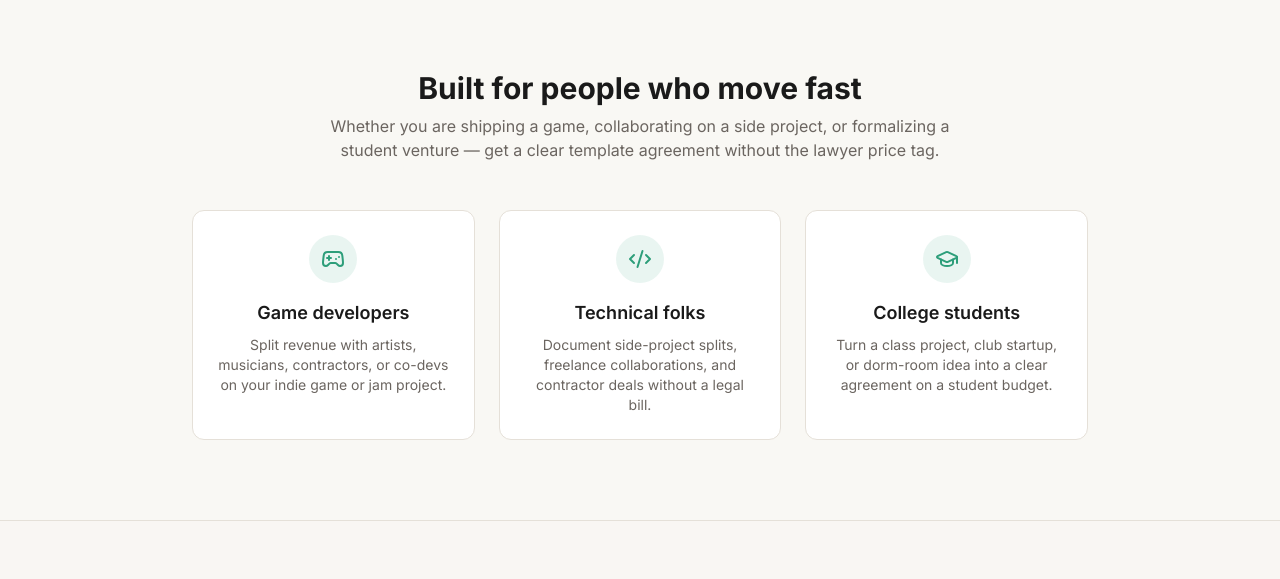
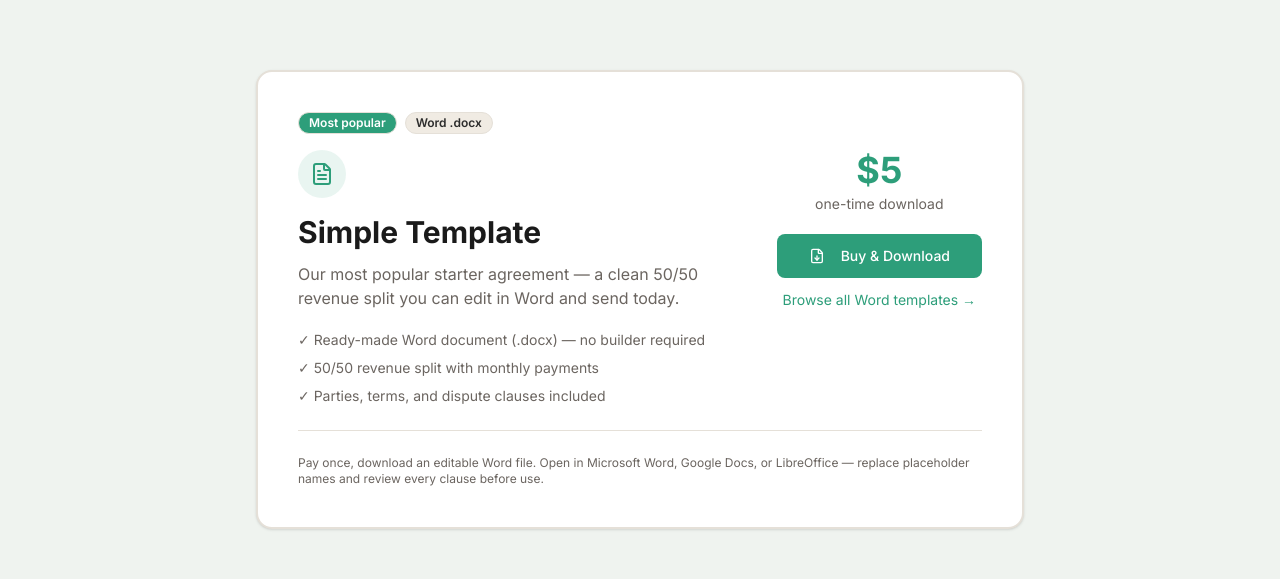
Before and after one commit to mediumspark/QuickDraft, a React (Vite) app: page / in a window 1280 px wide. Shown: the part 816-1395 px from the top of the page. Built offline with nearby package versions, Linux system fonts and the light colour scheme; no server answers.

Commit message:
SEO and Template Purchase

```diff
--- a/scripts/generate-sitemap.mjs
+++ b/scripts/generate-sitemap.mjs
@@ -14,6 +14,7 @@ const routes = [
   '/faq',
   '/pricing',
   '/boilerplates',
+  '/boilerplates/simple-template',
   '/templates/revenue-sharing',
   '/templates/profit-sharing',
   '/templates/commission',
--- a/scripts/prerender.mjs
+++ b/scripts/prerender.mjs
@@ -20,6 +20,7 @@ const routes = [
   '/faq',
   '/pricing',
   '/boilerplates',
+  '/boilerplates/simple-template',
   '/templates/revenue-sharing',
   '/templates/profit-sharing',
   '/templates/commission',
--- a/src/components/Navbar.jsx
+++ b/src/components/Navbar.jsx
@@ -75,6 +75,7 @@ export default function Navbar({ variant = 'landing' }) {
 
         {variant === 'landing' && (
           <nav className="hidden md:flex items-center gap-6 text-sm">
+            <a href="#simple-template" className="text-muted-foreground hover:text-foreground transition-colors">Simple Template</a>
             <a href="#features" className="text-muted-foreground hover:text-foreground transition-colors">Features</a>
             <a href="#agreements" className="text-muted-foreground hover:text-foreground transition-colors">Agreements</a>
             <a href="#pricing" className="text-muted-foreground hover:text-foreground transition-colors">Pricing</a>
--- a/src/data/boilerplateProducts.js
+++ b/src/data/boilerplateProducts.js
@@ -3,6 +3,18 @@ import { templates } from '@/data/templates'
 export const BOILERPLATE_PRICE_CENTS = 500
 
 export const boilerplateProducts = [
+  {
+    id: 'simple-template',
+    templateId: 'rev-50-50',
+    name: 'Simple Template',
+    description: 'Our most popular starter agreement — a clean 50/50 revenue split you can edit in Word and send today.',
+    highlights: [
+      'Ready-made Word document (.docx) — no builder required',
+      '50/50 revenue split with monthly payments',
+      'Parties, terms, and dispute clauses included',
+    ],
+    featured: true,
+  },
   {
     id: 'revenue-sharing',
     templateId: 'rev-50-50',
@@ -75,6 +87,10 @@ export function getBoilerplateProduct(id) {
   return boilerplateProducts.find((p) => p.id === id)
 }
 
+export function getFeaturedBoilerplate() {
+  return boilerplateProducts.find((p) => p.featured) ?? boilerplateProducts[0]
+}
+
 export function getBoilerplateAgreementData(product) {
   const template = templates.find((t) => t.id === product.templateId)
   return template?.data ?? null
--- a/src/pages/Boilerplates.jsx
+++ b/src/pages/Boilerplates.jsx
@@ -32,7 +32,10 @@ export default function Boilerplates() {
               className="rounded-xl border bg-card p-6 hover:border-primary/50 hover:shadow-md transition-all group"
             >
               <div className="flex items-start justify-between gap-3 mb-3">
-                <Badge variant="secondary">Word .docx</Badge>
+                <div className="flex flex-wrap gap-2">
+                  <Badge variant="secondary">Word .docx</Badge>
+                  {product.featured && <Badge>Most popular</Badge>}
+                </div>
                 <span className="font-bold text-primary">{priceLabel}</span>
               </div>
               <h2 className="text-xl font-semibold group-hover:text-primary transition-colors">
--- a/src/pages/Landing.jsx
+++ b/src/pages/Landing.jsx
@@ -2,7 +2,7 @@ import { Link } from 'react-router-dom'
 import { motion } from 'framer-motion'
 import {
   Blocks, Eye, FileDown, Share2, TrendingUp, PieChart, HandCoins,
-  Gamepad2, Code2, GraduationCap,
+  Gamepad2, Code2, GraduationCap, FileText,
 } from 'lucide-react'
 import Navbar from '@/components/Navbar'
 import LandingAuthActions from '@/components/LandingAuthActions'
@@ -10,6 +10,8 @@ import Footer from '@/components/Footer'
 import { LegalDisclaimer } from '@/components/LegalDisclaimer'
 import { Button } from '@/components/ui/button'
 import { Card, CardContent, CardHeader, CardTitle } from '@/components/ui/card'
+import { Badge } from '@/components/ui/badge'
+import { getFeaturedBoilerplate, BOILERPLATE_PRICE_CENTS } from '@/data/boilerplateProducts'
 
 const fadeIn = {
   initial: { opacity: 0, y: 20 },
@@ -49,6 +51,9 @@ const agreementTypes = [
 ]
 
 export default function Landing() {
+  const simpleTemplate = getFeaturedBoilerplate()
+  const simpleTemplatePrice = `$${BOILERPLATE_PRICE_CENTS / 100}`
+
   return (
     <div className="min-h-screen flex flex-col">
       <Navbar />
@@ -76,12 +81,66 @@ export default function Landing() {
               <Link to="/builder">
                 <Button size="lg" className="w-full sm:w-auto">Start Drafting — Free</Button>
               </Link>
+              <Link to={`/boilerplates/${simpleTemplate.id}`}>
+                <Button variant="secondary" size="lg" className="w-full sm:w-auto">
+                  Buy Simple Template — {simpleTemplatePrice}
+                </Button>
+              </Link>
               <Link to="/guide">
                 <Button variant="outline" size="lg" className="w-full sm:w-auto">How It Works</Button>
               </Link>
             </div>
             <LandingAuthActions className="mt-4" />
           </motion.div>
+        </section>
+
+        {/* Simple Template — pay & download Word doc */}
+        <section id="simple-template" className="py-20 border-y bg-primary/5">
+          <div className="container mx-auto px-4">
+            <motion.div
+              {...fadeIn}
+              className="max-w-3xl mx-auto rounded-2xl border-2 border-primary/20 bg-card p-8 md:p-10 shadow-sm"
+            >
+              <div className="flex flex-wrap items-center gap-2 mb-4">
+                <Badge>Most popular</Badge>
+                <Badge variant="secondary">Word .docx</Badge>
+              </div>
+              <div className="flex flex-col md:flex-row md:items-start md:justify-between gap-6">
+                <div className="flex-1">
+                  <div className="rounded-full bg-primary/10 p-3 w-fit mb-4">
+                    <FileText className="h-6 w-6 text-primary" />
+                  </div>
+                  <h2 className="text-3xl font-bold">{simpleTemplate.name}</h2>
+                  <p className="text-muted-foreground mt-3">{simpleTemplate.description}</p>
+                  <ul className="mt-5 space-y-2 text-sm text-muted-foreground">
+                    {simpleTemplate.highlights.map((item) => (
+                      <li key={item}>✓ {item}</li>
+                    ))}
+                  </ul>
+                </div>
+                <div className="md:text-center md:min-w-[180px] shrink-0">
+                  <p className="text-4xl font-bold text-primary">{simpleTemplatePrice}</p>
+                  <p className="text-sm text-muted-foreground mt-1">one-time download</p>
+                  <Link to={`/boilerplates/${simpleTemplate.id}`} className="block mt-5">
+                    <Button size="lg" className="w-full">
+                      <FileDown className="h-4 w-4 mr-2" />
+                      Buy &amp; Download
+                    </Button>
+                  </Link>
+                  <Link
+                    to="/boilerplates"
+                    className="block mt-3 text-sm text-primary hover:underline"
+                  >
+                    Browse all Word templates →
+                  </Link>
+                </div>
+              </div>
+              <p className="text-xs text-muted-foreground mt-6 pt-6 border-t">
+                Pay once, download an editable Word file. Open in Microsoft Word, Google Docs, or
+                LibreOffice — replace placeholder names and review every clause before use.
+              </p>
+            </motion.div>
+          </div>
         </section>
 
         {/* Who it's for */}
@@ -214,6 +273,11 @@ export default function Landing() {
                 <Link to="/pricing" className="block mt-6">
                   <Button className="w-full">Get Started</Button>
                 </Link>
+                <Link to={`/boilerplates/${simpleTemplate.id}`} className="block mt-3">
+                  <Button variant="outline" className="w-full">
+                    Buy Simple Template — {simpleTemplatePrice}
+                  </Button>
+                </Link>
                 <Link to="/pricing" className="block mt-2 text-center text-sm text-primary hover:underline">
                   View full pricing details
                 </Link>
--- a/src/seo/routeSeo.js
+++ b/src/seo/routeSeo.js
@@ -51,6 +51,12 @@ export const routeSeo = {
     title: 'Boilerplate Word Agreements',
     description:
       'Purchase ready-made agreement templates as editable Word documents (.docx). Revenue sharing, NDAs, privacy policies, and more — $5 each.',
+    index: true,
+  },
+  '/boilerplates/simple-template': {
+    title: 'Simple Template — Word Agreement',
+    description:
+      'Buy the Simple Template: a ready-made 50/50 revenue sharing agreement as an editable Word document (.docx) for $5.',
     index: true,
   },
   '/templates/revenue-sharing': {
```
